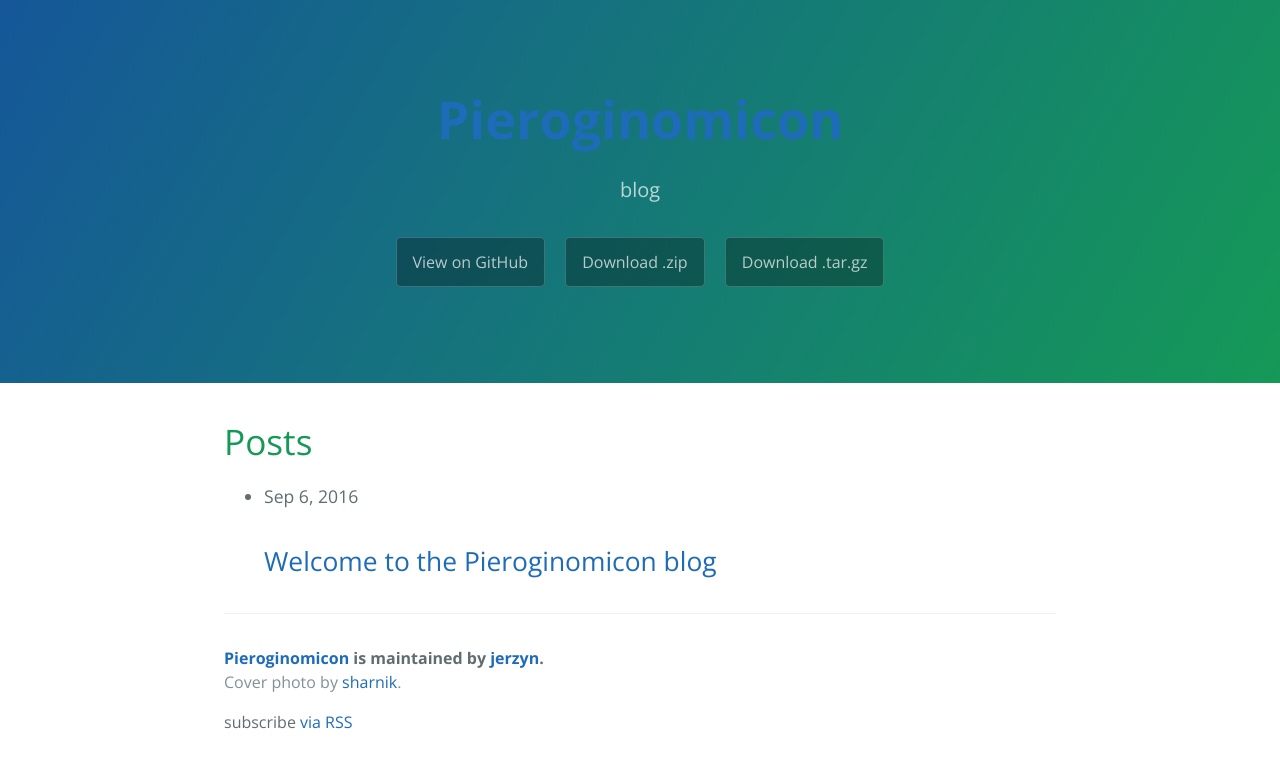
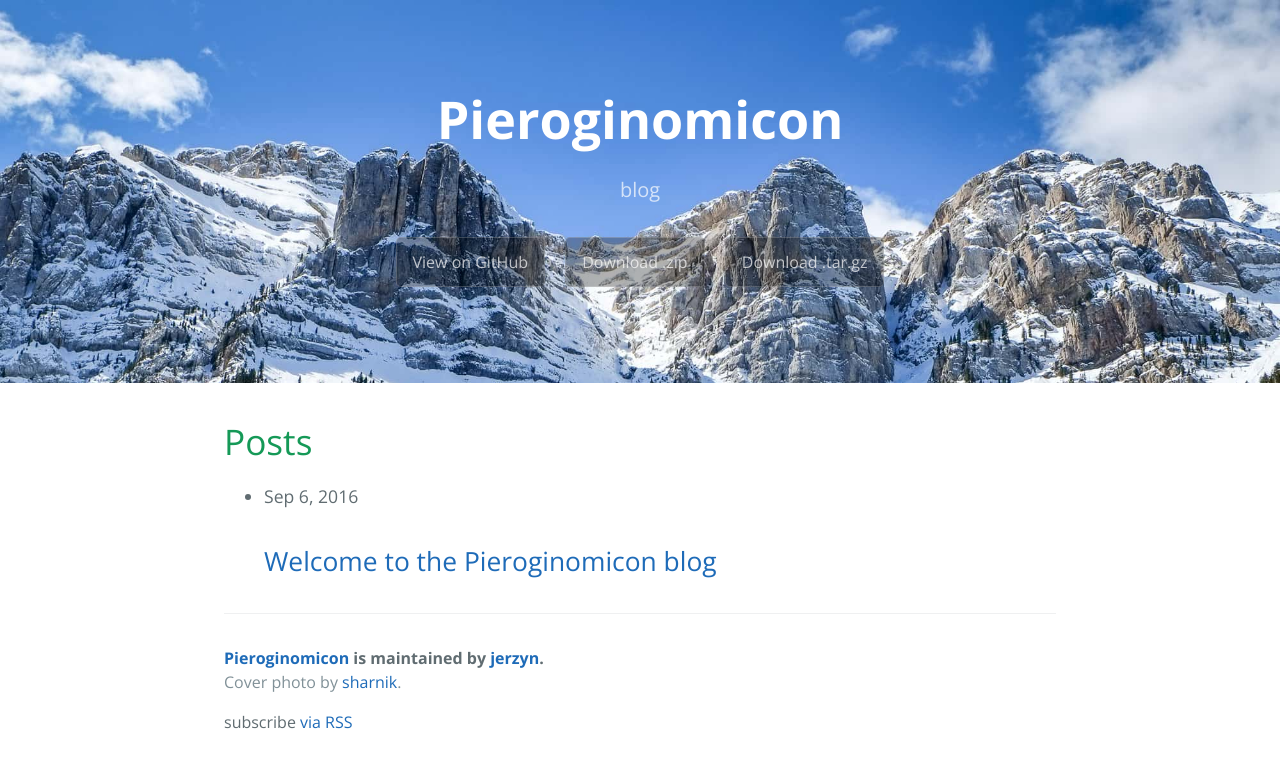
Before and after one commit to jerzyn/pieroginomicon, a Jekyll site: the page built from index.html, in a window 1280 px wide. Shown: the top 768 px of the page. Built offline with Jekyll 4.4.1, drawn with Linux system fonts in a browser that asks for light colours.

```diff
--- a/stylesheets/stylesheet.css
+++ b/stylesheets/stylesheet.css
@@ -57,10 +57,12 @@
   color: #fff;
   text-align: center;
   background-color: #159957;
-  background-image: linear-gradient(120deg, #155799, #159957); }
+  background-image: url("/images/serra-del-cadi-min.jpg");
+  background-size: cover; }
 
 .page-header.post {
-    padding: 1em 0
+    padding: 1em 0;
+    background-position-y: 18%;
   }
 
 @media screen and (min-width: 64em) {
@@ -107,6 +109,11 @@
 @media screen and (max-width: 42em) {
   .project-tagline {
     font-size: 1rem; } }
+
+.page-header .project-name a, .page-header .project-name a:hover {
+  color: #fff;
+  text-decoration: none;
+}
 
 .main-content :first-child {
   margin-top: 0; }
```
